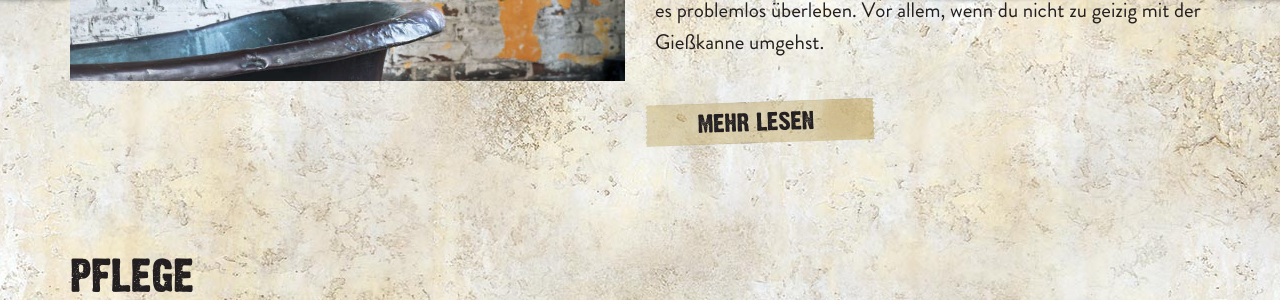
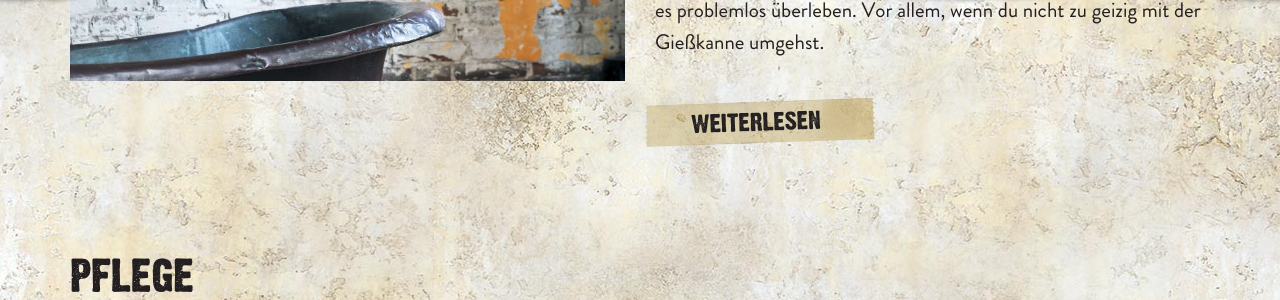
Before and after one commit to jhvanderschee/monkeyjars_de, a Jekyll site: the page built from index.md, in a window 1280 px wide and 900 px high, scrolled down 1200 px. Shown: the part 157-457 px from the top of the window. Built offline with Jekyll 4.4.1, drawn with Linux system fonts in a browser that asks for light colours.

Commit message:
Updated '/_layouts/home.html' via CloudCannon

```diff
--- a/_layouts/home.html
+++ b/_layouts/home.html
@@ -54,7 +54,7 @@
 <p><strong>Offiziell ist Monkey Jars eine Varietät der Nepenthes. Dieser Name sagt dir jetzt vermutlich nichts. Aber von fleischfressenden Pflanzen hast du bestimmt schon mal gehört. Zu denen gehört auch die Nepenthes oder Kannenpflanze. Sie wächst in tropischen Regenwäldern, unter anderem auf Borneo. Dort kommt sie als Kletterpflanze vor und erreicht locker eine Höhe von um die 15 Meter. (Keine Sorge: wenn du dir eine Monkey Jars ins Haus holst, brauchst du dein Dach nicht auszubauen!)</strong></p>
 <p>Diese tropischen Urwaldpflanzen werden auch in den Niederlanden gezüchtet. Dort wachsen sie bei hohen Temperaturen und feuchtem Klima in den holländischen Gewächshäusern. Bevor ein Exemplar der Monkey Jars in den Laden kommt, hat es schon zwei Jahre im Gewächshaus hinter sich. In einem Durchschnittswohnzimmer kann es problemlos überleben. Vor allem, wenn du nicht zu geizig mit der Gießkanne umgehst.</p>
 
-<p><a href="/over" class="readmore">MEHR LESEN</a></p>
+<p><a href="/over" class="readmore">WEITERLESEN</a></p>
 
             </div>
           </div>
```
